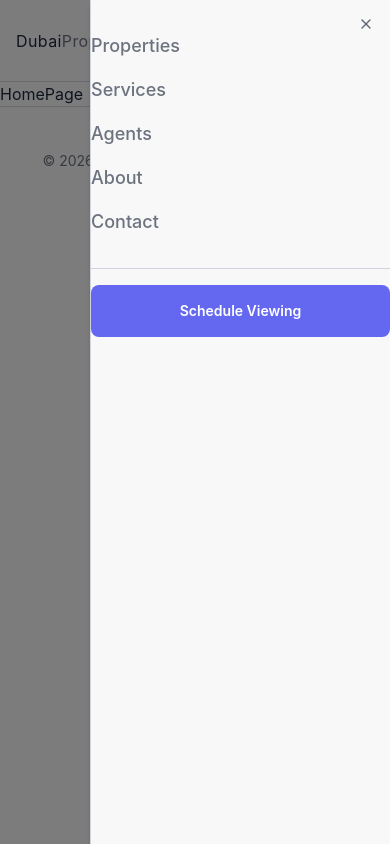
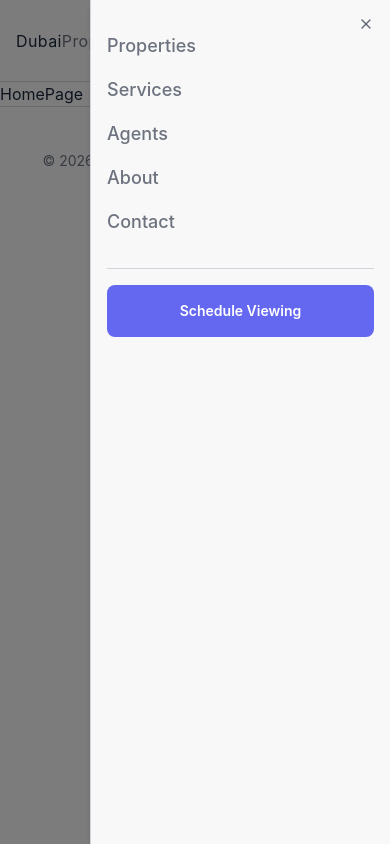
Before and after one commit to akshayfanatic/dubaipropertyIQ, a Next.js app: page / in a window 390 px wide. Both pictures are taken after a click on the button "Toggle menu". Built offline with nearby package versions, Linux system fonts and the light colour scheme.

Commit message:
fix(responsive mobile header): Fix Issue In Navgation Menu Mobile

```diff
--- a/components/layout/Header.tsx
+++ b/components/layout/Header.tsx
@@ -97,12 +97,12 @@ export default function Header({ logo, navItems = defaultNavItems, ctaButton, st
                   <Link
                     key={item.href}
                     href={item.href}
-                    className={cn('text-lg font-medium transition-colors hover:text-foreground', pathname === item.href ? 'text-foreground' : 'text-muted-foreground')}
+                    className={cn('text-lg font-medium transition-colors hover:text-foreground px-4', pathname === item.href ? 'text-foreground' : 'text-muted-foreground')}
                   >
                     {item.label}
                   </Link>
                 ))}
-                <div className="pt-4 border-t border-border mt-4">
+                <div className="pt-4 border-t border-border mt-4 mx-4">
                   {ctaButton?.href ? (
                     <Button className="w-full h-13 rounded-lg bg-primary px-8 py-4 text-sm font-semibold text-primary-foreground hover:bg-primary/90" asChild>
                       <Link href={ctaButton.href}>{ctaLabel}</Link>
```
